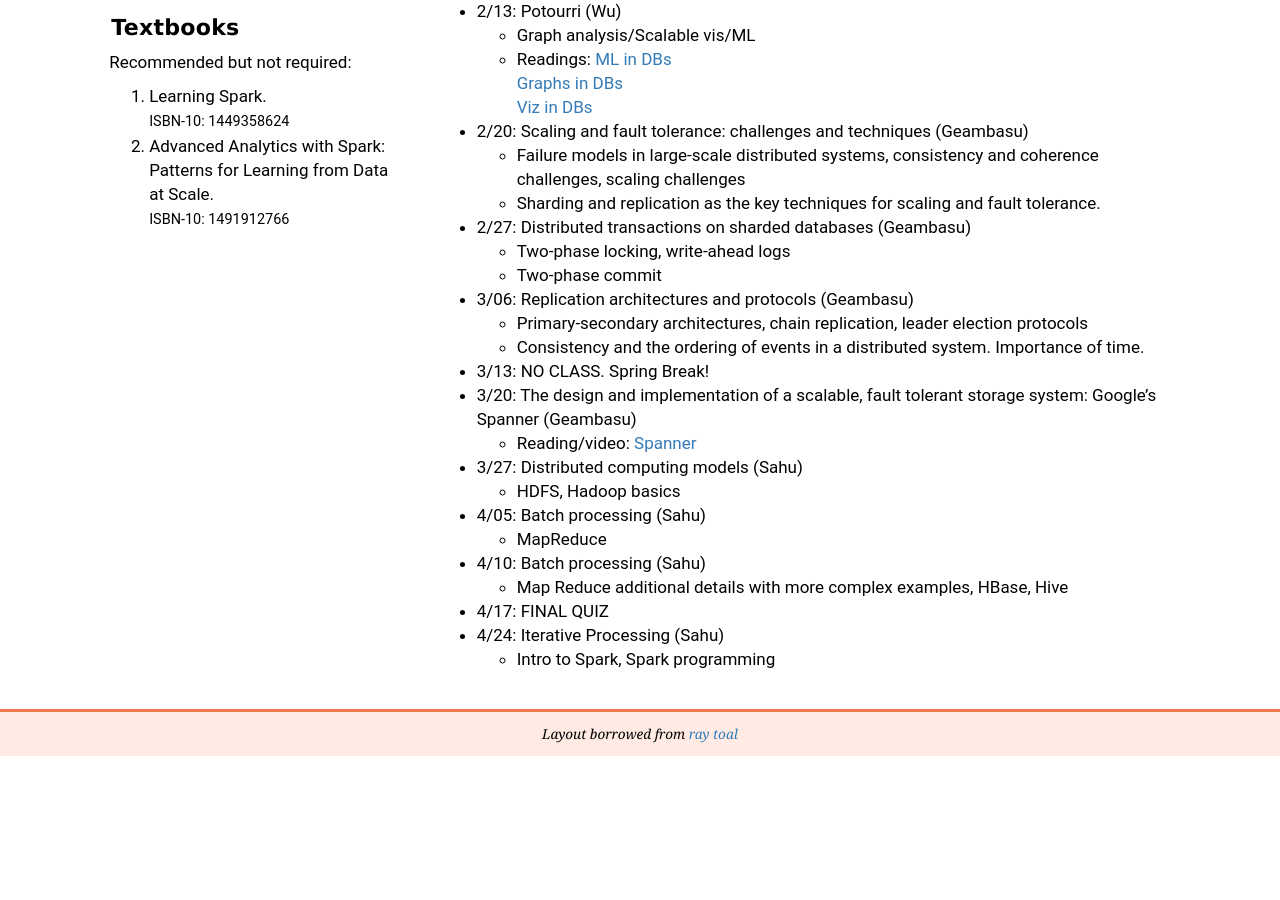
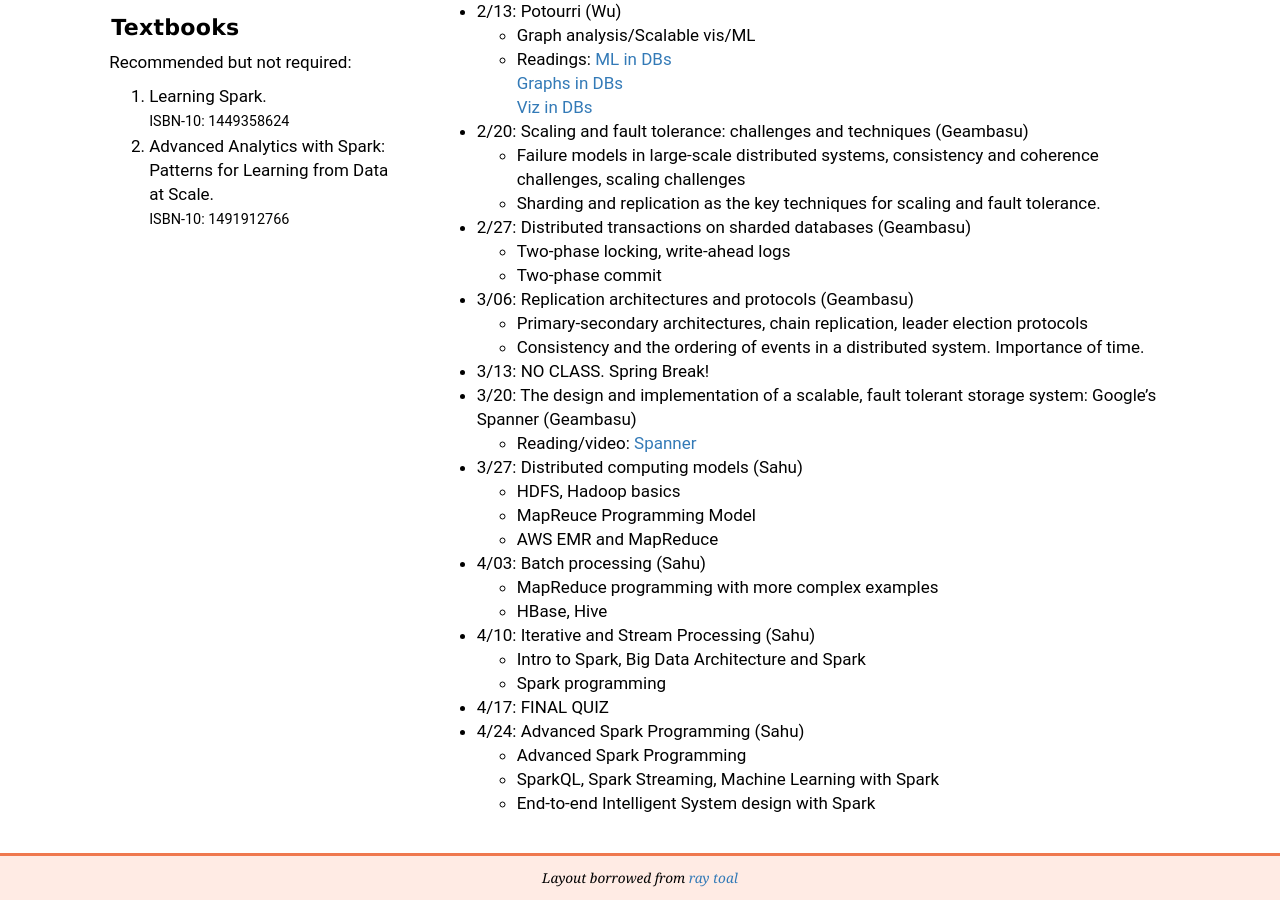
Before and after one commit to KnightMollo/w4121.github.io, a Jekyll site: the page built from index.md, in a window 1280 px wide and 900 px high, scrolled down 1010 px. Built offline with Jekyll 4.4.1, drawn with Linux system fonts in a browser that asks for light colours; before the commit the page ends 1766 px from its top, so only the background shows below that.

Commit message:
Update index.md

```diff
--- a/index.md
+++ b/index.md
@@ -44,10 +44,16 @@ The course is co-taught by Roxana Geambasu (Associate Prof. in CS), Sambit Sahu
   * Reading/video: [Spanner](https://research.google.com/archive/spanner.html)
 * 3/27: Distributed computing models (Sahu)
   * HDFS, Hadoop basics
-* 4/05: Batch processing (Sahu)
-  * MapReduce
-* 4/10: Batch processing (Sahu)
-  * Map Reduce additional details with more complex examples, HBase, Hive
+  * MapReuce Programming Model
+  * AWS EMR and MapReduce
+* 4/03: Batch processing (Sahu)
+  * MapReduce programming with more complex examples
+  * HBase, Hive
+* 4/10: Iterative and Stream Processing  (Sahu)
+  * Intro to Spark, Big Data Architecture and Spark
+  * Spark programming
 * 4/17: FINAL QUIZ
-* 4/24:  Iterative Processing  (Sahu)
-  * Intro to Spark, Spark programming
+* 4/24: Advanced Spark Programming (Sahu)
+  * Advanced Spark Programming
+  * SparkQL, Spark Streaming, Machine Learning with Spark
+  * End-to-end Intelligent System design with Spark
```
